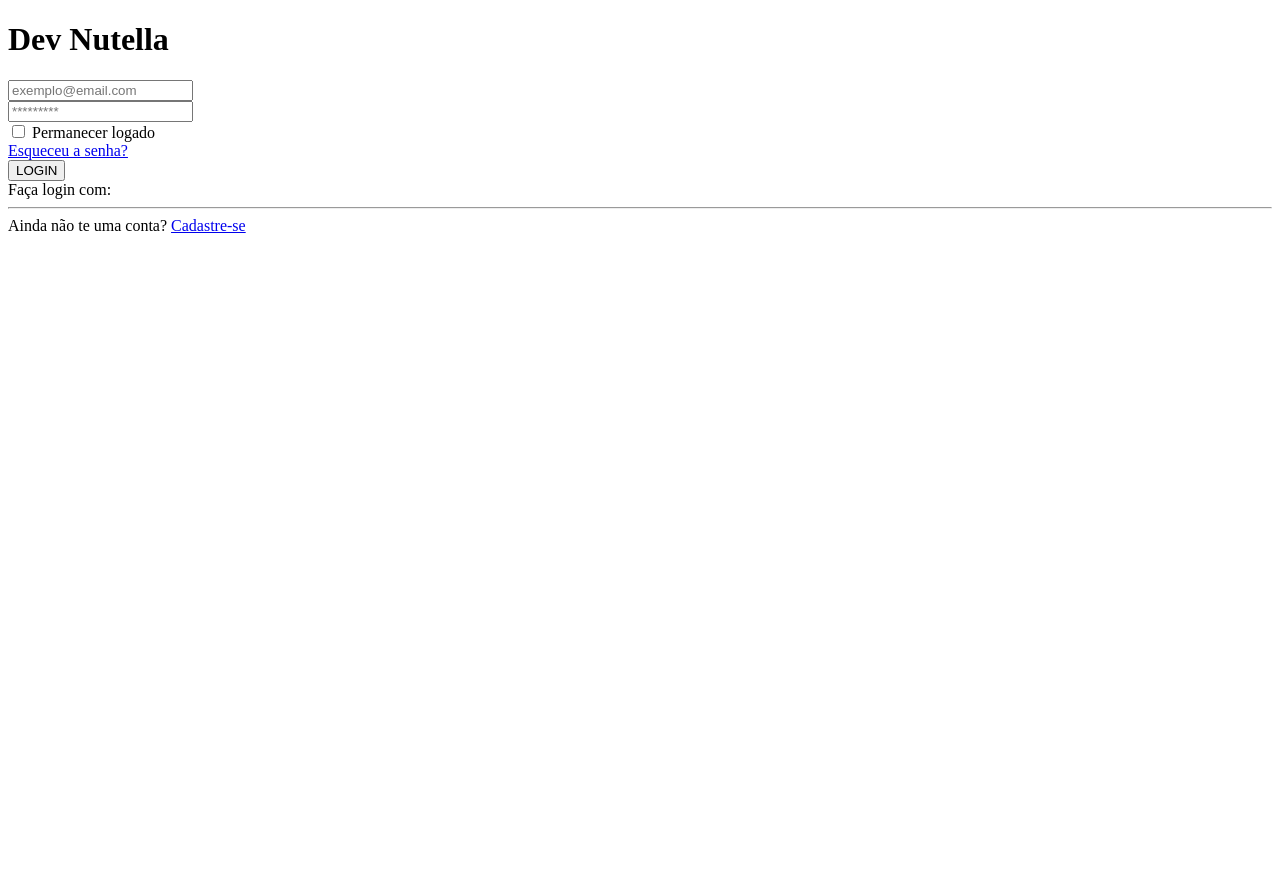
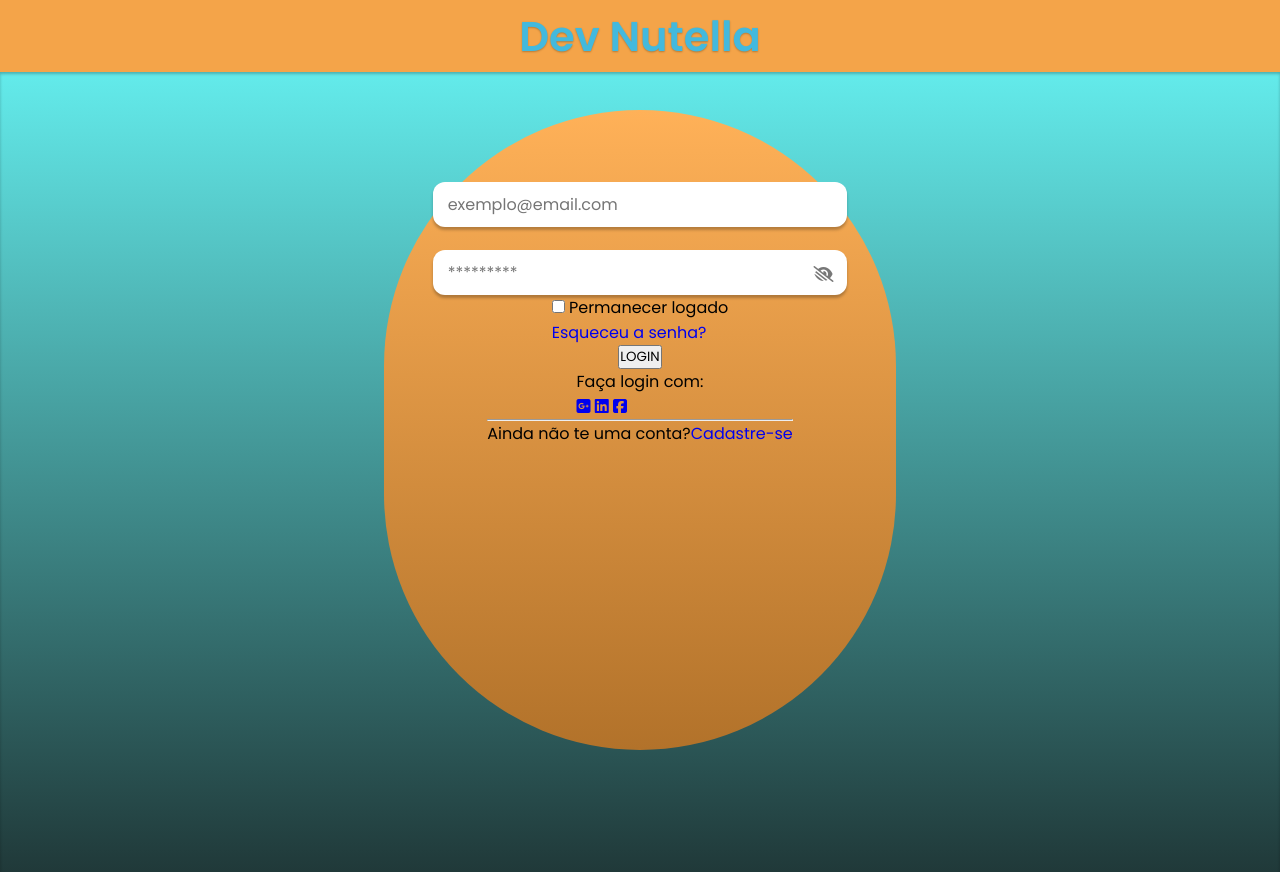
Before and after one commit to wilhamyssena/meu-primeiro-formulario, a plain HTML site: page index.html in a window 1280 px wide. Before the commit the page ends 800 px from the top, so only its background shows below. Drawn offline with Linux system fonts and the light colour scheme.

Commit message:
estrutura css

```diff
--- a/css/style.css
+++ b/css/style.css
@@ -0,0 +1,96 @@
+* {
+    margin: 0;
+    padding: 0;
+    box-sizing: border-box;
+    font-family: 'Poppins', sans-serif;
+    text-decoration: none;
+}
+
+header {
+    min-height: 9vh;
+    display: flex;
+    align-items: center;
+    justify-content: center;
+    background-color: #f4a449;
+}
+
+header h1 {
+    font-size: 2.6em;
+    color: #43b9dd;
+
+    text-shadow: 0px 1px 2px rgba(0, 0, 0, 0.25);
+}
+
+main {
+    width: 100%;
+    min-height: 100vh;
+    background: linear-gradient(#63ebeb, #203939);
+
+    display: flex;
+    justify-content: center;
+
+    box-shadow: inset 0px 2px 3px rgba(0, 0, 0, 0.25);
+}
+
+main form {
+    margin-top: 3%;
+    width: 40%;
+    height: 80vh;
+    background: linear-gradient(#ffb158, #b2722a);
+    box-shadow: 0px 3px 4px rgba(0, 0, 0, 0.4) inset 0px 4px 4px rgba(0, 0, 0, 0.25);
+    border-radius: 300px;
+    padding: 2%;
+
+    display: flex;
+    flex-direction: column;
+    align-items: center;
+}
+
+main form .inputs-container {
+    margin-top: 10%;
+    width: 100%;
+
+    display: flex;
+    flex-direction: column;
+    align-items: center;
+}
+
+main form .inputs-container input {
+    width: 90%;
+    height: 45px;
+    padding: 8px 15px;
+    border: 0;
+    outline: 0;
+    border-radius: 12px;
+
+    font-size: 16px;
+    color: #312e42;
+
+    box-shadow: 0px 3px 3px rgba(0, 0, 0, 0.25);
+}
+
+main form .inputs-container input:focus {
+    box-shadow: inset 1px 2px 3px rgba(24, 14, 2, 0.561);
+}
+
+main form .password-container {
+    margin-top: 5%;
+    width: 100%;
+    position: relative;
+
+    display: flex;
+    flex-direction: column;
+    align-items: center;
+}
+
+main form .password-container i {
+    position: absolute;
+    right: 8%;
+    top: 35%;
+    color: #777;
+    cursor: pointer;
+}
+
+main form .password-container #eye {
+    display: none;
+}
--- a/index.html
+++ b/index.html
@@ -24,8 +24,8 @@
 
                 <div class="password-container">
                     <input type="password" id="field-password" class="field-password" placeholder="*********">
-                    <i></i>
-                    <i></i>
+                    <i class="fa-solid fa-eye" id="eye"></i>
+                    <i class="fa-solid fa-eye-low-vision" id="eye-low-vision"></i>
                 </div>
             </section>
 
@@ -44,15 +44,15 @@
                 <span>Faça login com:</span>
 
                 <aside>
-                    <a href="#"></a>
-                    <a href="#"></a>
-                    <a href="#"></a>
+                    <a href="#"><i class="fa-brands fa-google-plus-square"></i></a>
+                    <a href="#"><i class="fa-brands fa-linkedin"></i></a>
+                    <a href="#"><i class="fa-brands fa-facebook-square"></i></a>
                 </aside>
             </section>
 
             <footer>
                 <hr>
-                <span>Ainda não te uma conta? <a href="#">Cadastre-se</a></span>
+                <span>Ainda não te uma conta?<a href="#">Cadastre-se</a></span>
             </footer>
         </form>
     </main>
```
